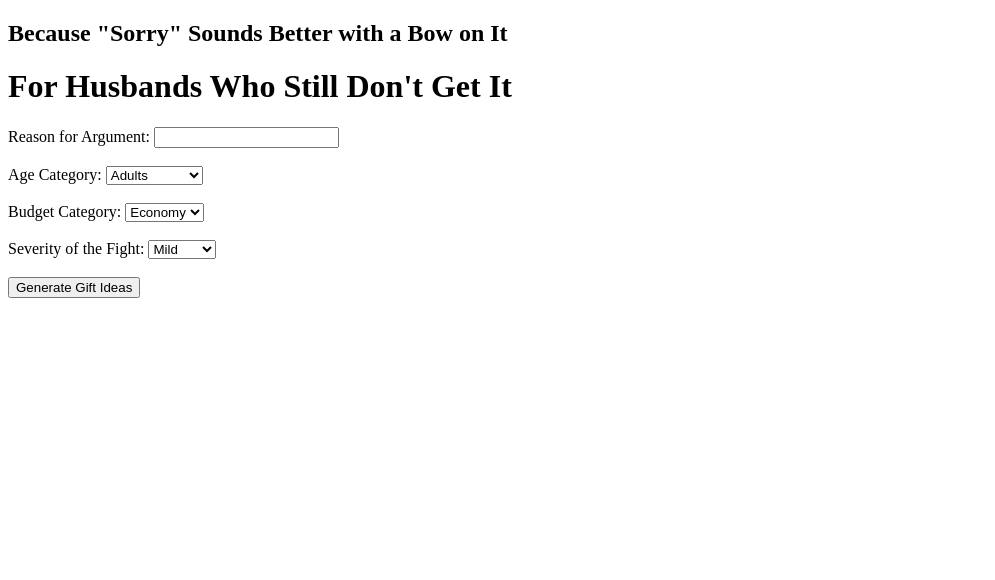
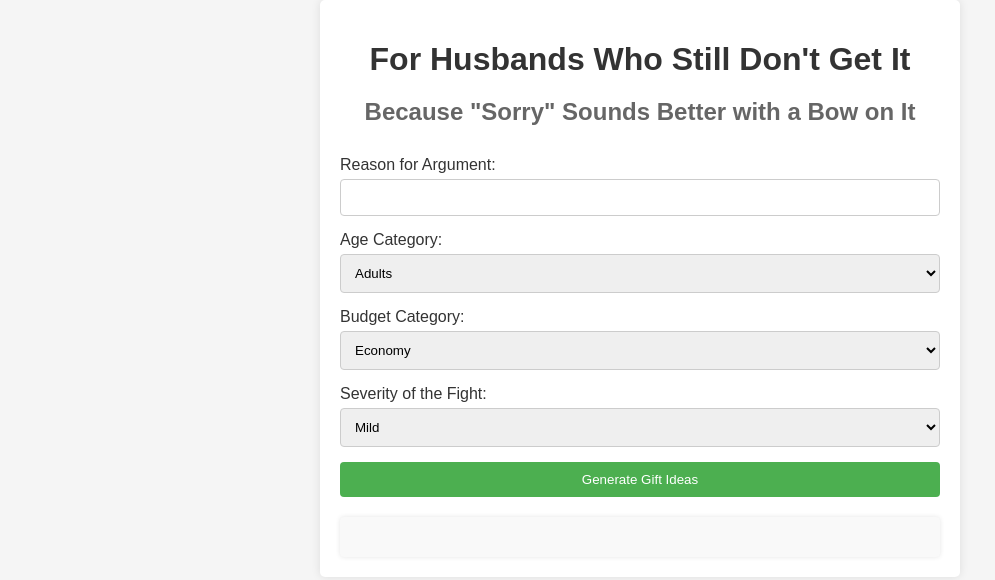
Before and after one commit to sp12102001/Apology-Support-AI, a plain HTML site: page index.html in a window 1280 px wide. Shown: the whole page, without its empty margins (0-995 px from the left). Drawn offline with Linux system fonts and the light colour scheme.

Commit message:
Update index.html

```diff
--- a/index.html
+++ b/index.html
@@ -4,7 +4,113 @@
   <meta charset="UTF-8">
   <meta name="viewport" content="width=device-width, initial-scale=1.0">
   <title>For Husbands Who Still Don't Get It</title>
+  <style>
+    body {
+      font-family: Arial, sans-serif;
+      background-color: #f5f5f5;
+      margin: 0;
+      padding: 0;
+    }
+
+    .container {
+      max-width: 600px;
+      margin: 0 auto;
+      padding: 20px;
+      background-color: #fff;
+      box-shadow: 0 0 10px rgba(0, 0, 0, 0.1);
+      border-radius: 5px;
+    }
+
+    h1 {
+      text-align: center;
+      color: #333;
+      margin-bottom: 20px;
+    }
+
+    h2 {
+      text-align: center;
+      color: #666;
+      margin-bottom: 30px;
+    }
+
+    form {
+      margin-bottom: 20px;
+    }
+
+    label {
+      display: block;
+      margin-bottom: 5px;
+      color: #333;
+    }
+
+    input[type="text"],
+    select {
+      width: 100%;
+      padding: 10px;
+      border: 1px solid #ccc;
+      border-radius: 4px;
+      box-sizing: border-box;
+      margin-bottom: 15px;
+    }
+
+    button[type="submit"] {
+      background-color: #4CAF50;
+      color: #fff;
+      padding: 10px 20px;
+      border: none;
+      border-radius: 4px;
+      cursor: pointer;
+      width: 100%;
+    }
+
+    button[type="submit"]:hover {
+      background-color: #45a049;
+    }
+
+    #giftIdeas {
+      background-color: #f9f9f9;
+      padding: 20px;
+      border-radius: 4px;
+      box-shadow: 0 0 5px rgba(0, 0, 0, 0.1);
+    }
+  </style>
+</head>
+<body>
+  <div class="container">
+    <h1>For Husbands Who Still Don't Get It</h1>
     <h2>Because "Sorry" Sounds Better with a Bow on It</h2>
+    <form id="giftForm">
+      <label for="reason">Reason for Argument:</label>
+      <input type="text" id="reason" name="reason" required>
+
+      <label for="ageCategory">Age Category:</label>
+      <select id="ageCategory" name="ageCategory" required>
+        <option value="Adults">Adults</option>
+        <option value="Middle-Aged">Middle-Aged</option>
+        <option value="Seniors">Seniors</option>
+      </select>
+
+      <label for="budgetCategory">Budget Category:</label>
+      <select id="budgetCategory" name="budgetCategory" required>
+        <option value="Economy">Economy</option>
+        <option value="Moderate">Moderate</option>
+        <option value="Premium">Premium</option>
+        <option value="Luxury">Luxury</option>
+      </select>
+
+      <label for="fightSeverity">Severity of the Fight:</label>
+      <select id="fightSeverity" name="fightSeverity" required>
+        <option value="Mild">Mild</option>
+        <option value="Serious">Serious</option>
+        <option value="Grave">Grave</option>
+      </select>
+
+      <button type="submit">Generate Gift Ideas</button>
+    </form>
+
+    <div id="giftIdeas"></div>
+  </div>
+
   <script>
     document.addEventListener('DOMContentLoaded', function() {
       document.getElementById('giftForm').addEventListener('submit', function(event) {
@@ -25,7 +131,7 @@ document.addEventListener('DOMContentLoaded', function() {
 
       async function generateGiftIdeas(reasonForArgument, ageCategory, budgetCategory, fightSeverity) {
         try {
-      const response = await fetch('https://worker-dawn-truth-f0c3.sanjana-prabhakar09.workers.dev/', {
+          const response = await fetch('https://production.worker-dawn-truth-f0c3.sp12.workers.dev/', {
             method: 'POST',
             headers: {
               'Content-Type': 'application/json',
@@ -55,39 +161,5 @@ document.addEventListener('DOMContentLoaded', function() {
       }
     });
   </script>
-
-</head>
-<body>
-    <h1>For Husbands Who Still Don't Get It</h1>
-    <form id="giftForm">
-        <label for="reason">Reason for Argument:</label>
-        <input type="text" id="reason" name="reason" required><br><br>
-
-        <label for="ageCategory">Age Category:</label>
-        <select id="ageCategory" name="ageCategory" required>
-            <option value="Adults">Adults</option>
-            <option value="Middle-Aged">Middle-Aged</option>
-            <option value="Seniors">Seniors</option>
-        </select><br><br>
-
-        <label for="budgetCategory">Budget Category:</label>
-        <select id="budgetCategory" name="budgetCategory" required>
-            <option value="Economy">Economy</option>
-            <option value="Moderate">Moderate</option>
-            <option value="Premium">Premium</option>
-            <option value="Luxury">Luxury</option>
-        </select><br><br>
-
-        <label for="fightSeverity">Severity of the Fight:</label>
-        <select id="fightSeverity" name="fightSeverity" required>
-            <option value="Mild">Mild</option>
-            <option value="Serious">Serious</option>
-            <option value="Grave">Grave</option>
-        </select><br><br>
-
-        <button type="submit">Generate Gift Ideas</button>
-    </form>
-
-    <div id="giftIdeas"></div>
 </body>
 </html>
```
Lines whose indentation alone changed are shown as unchanged.
